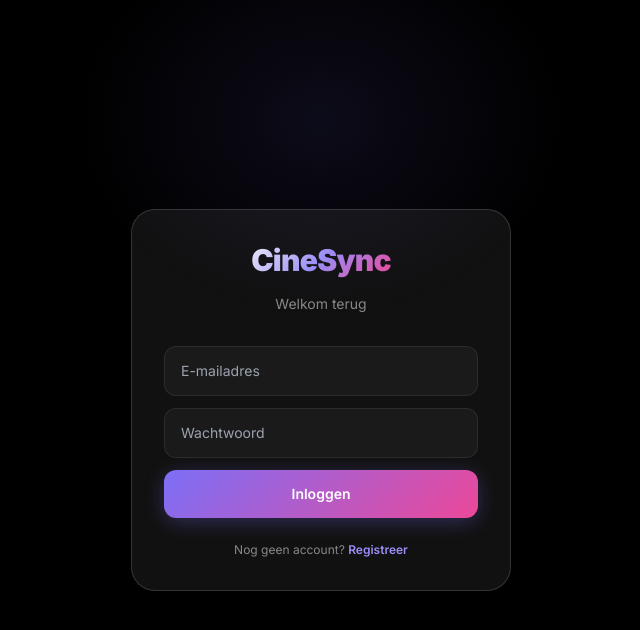
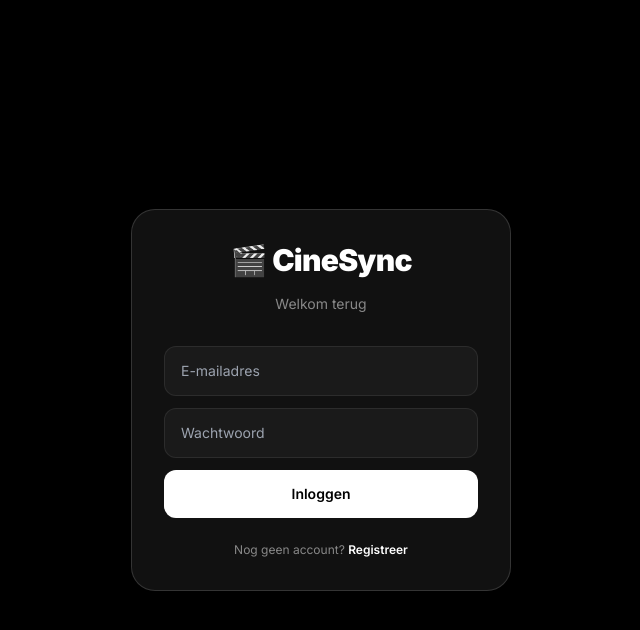
Before and after one commit to r3ck3rs/cinesync, a Next.js app: page /auth/login in a window 1280 px wide. Shown: the top 630 px of the page, without its empty margins (319-959 px from the left). Built offline with nearby package versions, Linux system fonts and the light colour scheme.

Commit message:
fix: PWA theme color black, auth pages zwart/wit

```diff
--- a/src/app/auth/login/page.tsx
+++ b/src/app/auth/login/page.tsx
@@ -35,28 +35,12 @@ export default function LoginPage() {
       className="min-h-screen flex flex-col items-center justify-center px-5"
       style={{ background: "var(--bg)" }}
     >
-      {/* Ambient glow */}
-      <div
-        aria-hidden="true"
-        style={{
-          position: "fixed",
-          top: "-10%",
-          left: "50%",
-          transform: "translateX(-50%)",
-          width: "500px",
-          height: "400px",
-          borderRadius: "50%",
-          background: "radial-gradient(ellipse, rgba(124,111,247,0.1) 0%, transparent 70%)",
-          pointerEvents: "none",
-        }}
-      />
-
       <div
         className="w-full max-w-[380px] rounded-3xl p-8"
         style={{
           background: "var(--surface)",
           border: "1px solid var(--border-md)",
-          boxShadow: "0 32px 64px rgba(0,0,0,0.4)",
+          boxShadow: "0 32px 64px rgba(0,0,0,0.6)",
         }}
       >
         {/* Brand */}
@@ -64,14 +48,9 @@ export default function LoginPage() {
           <div className="mb-4">
             <span
               className="font-display text-3xl font-black tracking-tight"
-              style={{
-                background: "linear-gradient(135deg, #f0f0f8 0%, #9b8ef7 50%, #ec4899 100%)",
-                WebkitBackgroundClip: "text",
-                WebkitTextFillColor: "transparent",
-                backgroundClip: "text",
-              }}
+              style={{ color: "var(--text)" }}
             >
-              CineSync
+              🎬 CineSync
             </span>
           </div>
           <p className="text-sm" style={{ color: "var(--muted)" }}>
@@ -94,8 +73,8 @@ export default function LoginPage() {
                 color: "var(--text)",
               }}
               onFocus={(e) => {
-                e.currentTarget.style.borderColor = "rgba(124,111,247,0.5)";
-                e.currentTarget.style.boxShadow = "0 0 0 3px rgba(124,111,247,0.1)";
+                e.currentTarget.style.borderColor = "var(--border-md)";
+                e.currentTarget.style.boxShadow = "0 0 0 3px rgba(255,255,255,0.05)";
               }}
               onBlur={(e) => {
                 e.currentTarget.style.borderColor = "var(--border)";
@@ -118,8 +97,8 @@ export default function LoginPage() {
                 color: "var(--text)",
               }}
               onFocus={(e) => {
-                e.currentTarget.style.borderColor = "rgba(124,111,247,0.5)";
-                e.currentTarget.style.boxShadow = "0 0 0 3px rgba(124,111,247,0.1)";
+                e.currentTarget.style.borderColor = "var(--border-md)";
+                e.currentTarget.style.boxShadow = "0 0 0 3px rgba(255,255,255,0.05)";
               }}
               onBlur={(e) => {
                 e.currentTarget.style.borderColor = "var(--border)";
@@ -140,12 +119,10 @@ export default function LoginPage() {
           <button
             type="submit"
             disabled={loading}
-            className="w-full py-3.5 rounded-xl font-semibold text-sm text-white transition-all duration-150 hover:scale-[1.01] active:scale-[0.99]"
+            className="w-full py-3.5 rounded-xl font-semibold text-sm transition-all duration-150 hover:scale-[1.01] active:scale-[0.99]"
             style={{
-              background: loading
-                ? "var(--overlay)"
-                : "linear-gradient(135deg, #7c6ff7 0%, #ec4899 100%)",
-              boxShadow: loading ? "none" : "0 4px 20px rgba(124,111,247,0.3)",
+              background: loading ? "var(--overlay)" : "var(--text)",
+              color: loading ? "var(--muted)" : "var(--bg)",
               cursor: loading ? "not-allowed" : "pointer",
               opacity: loading ? 0.7 : 1,
             }}
@@ -162,7 +139,7 @@ export default function LoginPage() {
           <Link
             href="/auth/register"
             className="font-semibold transition-colors"
-            style={{ color: "#9b8ef7" }}
+            style={{ color: "var(--text)" }}
           >
             Registreer
           </Link>
--- a/src/app/auth/register/page.tsx
+++ b/src/app/auth/register/page.tsx
@@ -42,12 +42,12 @@ export default function RegisterPage() {
           style={{
             background: "var(--surface)",
             border: "1px solid var(--border-md)",
-            boxShadow: "0 32px 64px rgba(0,0,0,0.4)",
+            boxShadow: "0 32px 64px rgba(0,0,0,0.6)",
           }}
         >
           <div
             className="w-16 h-16 rounded-2xl flex items-center justify-center text-3xl mx-auto mb-6"
-            style={{ background: "rgba(124,111,247,0.12)" }}
+            style={{ background: "var(--elevated)" }}
           >
             ✉️
           </div>
@@ -64,7 +64,7 @@ export default function RegisterPage() {
           <Link
             href="/auth/login"
             className="text-sm font-semibold transition-colors"
-            style={{ color: "#9b8ef7" }}
+            style={{ color: "var(--text)" }}
           >
             Terug naar inloggen
           </Link>
@@ -78,28 +78,12 @@ export default function RegisterPage() {
       className="min-h-screen flex flex-col items-center justify-center px-5"
       style={{ background: "var(--bg)" }}
     >
-      {/* Ambient glow */}
-      <div
-        aria-hidden="true"
-        style={{
-          position: "fixed",
-          top: "-10%",
-          left: "50%",
-          transform: "translateX(-50%)",
-          width: "500px",
-          height: "400px",
-          borderRadius: "50%",
-          background: "radial-gradient(ellipse, rgba(236,72,153,0.08) 0%, transparent 70%)",
-          pointerEvents: "none",
-        }}
-      />
-
       <div
         className="w-full max-w-[380px] rounded-3xl p-8"
         style={{
           background: "var(--surface)",
           border: "1px solid var(--border-md)",
-          boxShadow: "0 32px 64px rgba(0,0,0,0.4)",
+          boxShadow: "0 32px 64px rgba(0,0,0,0.6)",
         }}
       >
         {/* Brand */}
@@ -107,14 +91,9 @@ export default function RegisterPage() {
           <div className="mb-4">
             <span
               className="font-display text-3xl font-black tracking-tight"
-              style={{
-                background: "linear-gradient(135deg, #f0f0f8 0%, #9b8ef7 50%, #ec4899 100%)",
-                WebkitBackgroundClip: "text",
-                WebkitTextFillColor: "transparent",
-                backgroundClip: "text",
-              }}
+              style={{ color: "var(--text)" }}
             >
-              CineSync
+              🎬 CineSync
             </span>
           </div>
           <p className="text-sm" style={{ color: "var(--muted)" }}>
@@ -137,8 +116,8 @@ export default function RegisterPage() {
                 color: "var(--text)",
               }}
               onFocus={(e) => {
-                e.currentTarget.style.borderColor = "rgba(124,111,247,0.5)";
-                e.currentTarget.style.boxShadow = "0 0 0 3px rgba(124,111,247,0.1)";
+                e.currentTarget.style.borderColor = "var(--border-md)";
+                e.currentTarget.style.boxShadow = "0 0 0 3px rgba(255,255,255,0.05)";
               }}
               onBlur={(e) => {
                 e.currentTarget.style.borderColor = "var(--border)";
@@ -162,8 +141,8 @@ export default function RegisterPage() {
                 color: "var(--text)",
               }}
               onFocus={(e) => {
-                e.currentTarget.style.borderColor = "rgba(124,111,247,0.5)";
-                e.currentTarget.style.boxShadow = "0 0 0 3px rgba(124,111,247,0.1)";
+                e.currentTarget.style.borderColor = "var(--border-md)";
+                e.currentTarget.style.boxShadow = "0 0 0 3px rgba(255,255,255,0.05)";
               }}
               onBlur={(e) => {
                 e.currentTarget.style.borderColor = "var(--border)";
@@ -184,12 +163,10 @@ export default function RegisterPage() {
           <button
             type="submit"
             disabled={loading}
-            className="w-full py-3.5 rounded-xl font-semibold text-sm text-white transition-all duration-150 hover:scale-[1.01] active:scale-[0.99]"
+            className="w-full py-3.5 rounded-xl font-semibold text-sm transition-all duration-150 hover:scale-[1.01] active:scale-[0.99]"
             style={{
-              background: loading
-                ? "var(--overlay)"
-                : "linear-gradient(135deg, #7c6ff7 0%, #ec4899 100%)",
-              boxShadow: loading ? "none" : "0 4px 20px rgba(124,111,247,0.3)",
+              background: loading ? "var(--overlay)" : "var(--text)",
+              color: loading ? "var(--muted)" : "var(--bg)",
               cursor: loading ? "not-allowed" : "pointer",
               opacity: loading ? 0.7 : 1,
             }}
@@ -206,7 +183,7 @@ export default function RegisterPage() {
           <Link
             href="/auth/login"
             className="font-semibold transition-colors"
-            style={{ color: "#9b8ef7" }}
+            style={{ color: "var(--text)" }}
           >
             Inloggen
           </Link>
```
Also changed, not shown: public/manifest.json.
